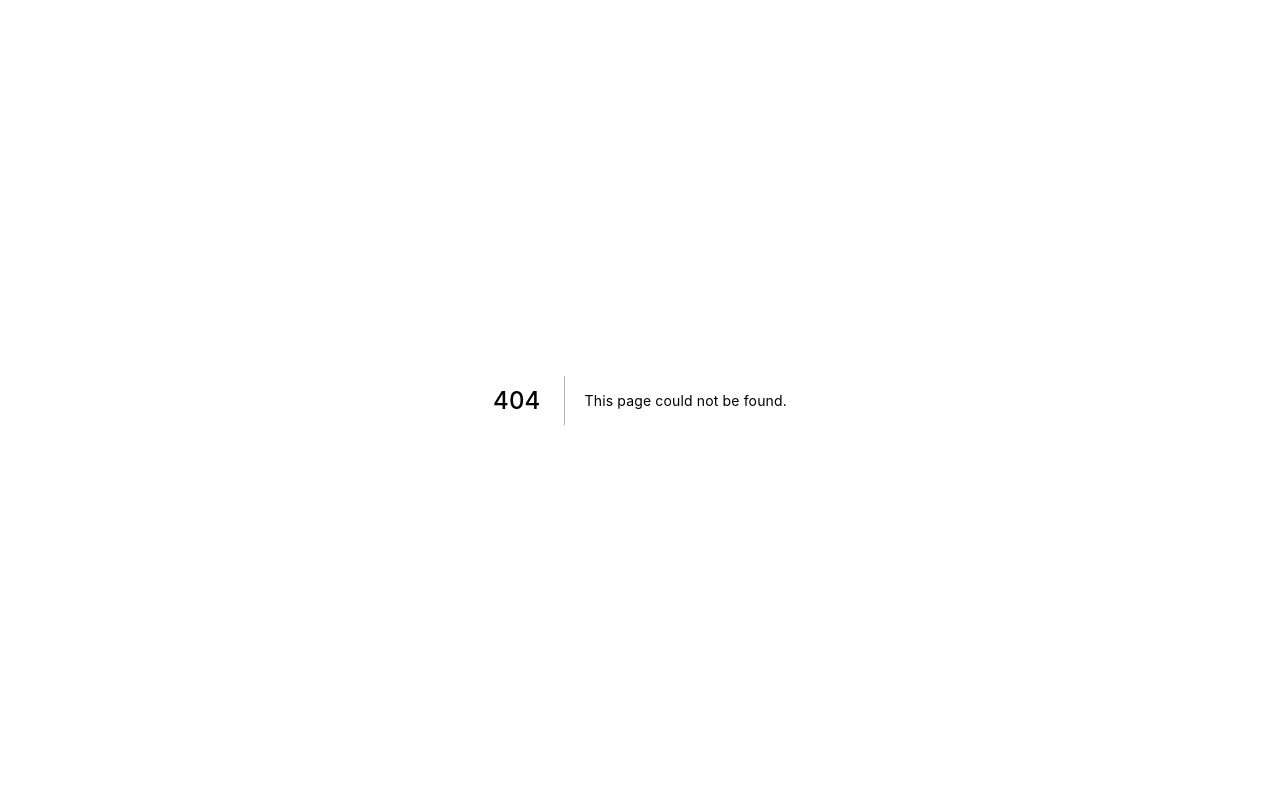
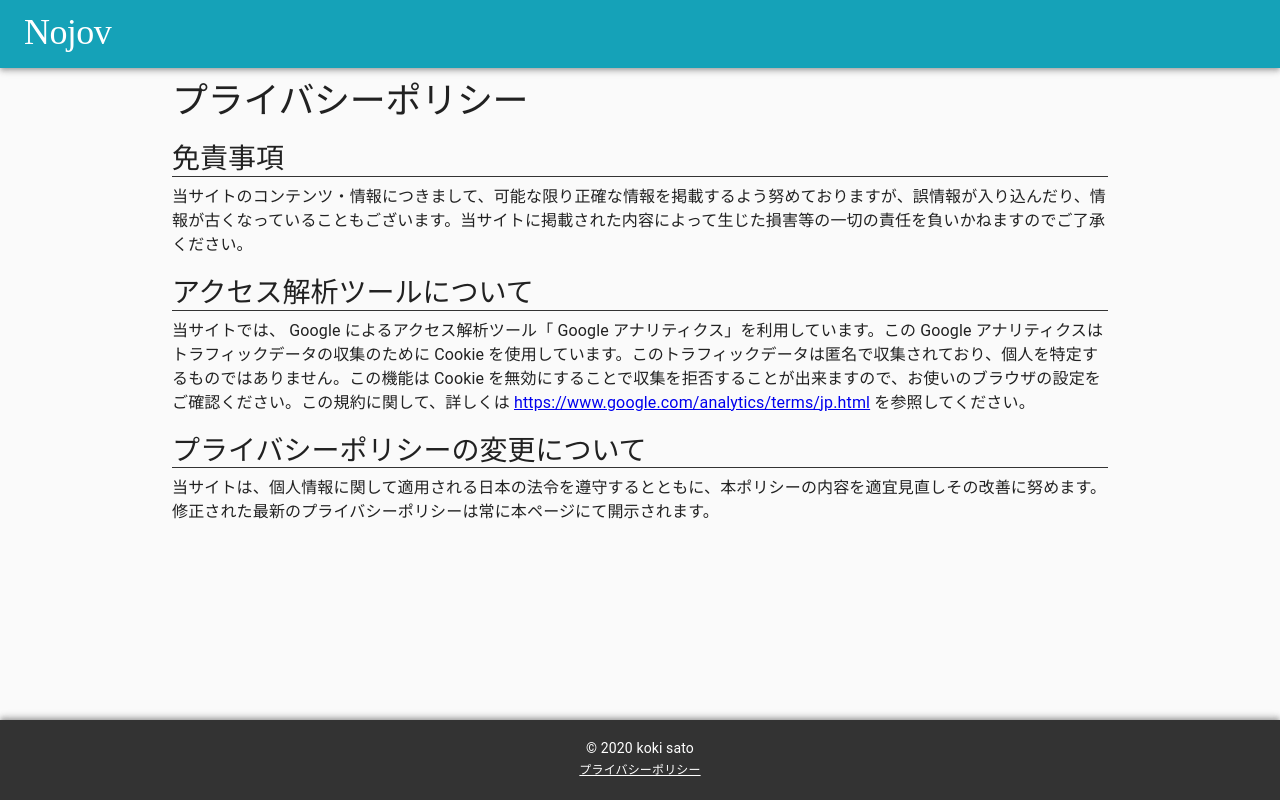
Before and after one commit to kou-pg-0131/nojov-ui, a Next.js app: page /privacy-policy in a window 1280 px wide. Before the commit this address had no page. Built offline with nearby package versions, Linux system fonts and the light colour scheme.

Commit message:
プライバシー・ポリシーも Next.js に移行

```diff
--- /dev/null
+++ b/src/pages/privacy-policy.tsx
@@ -0,0 +1,39 @@
+import React from 'react';
+import { Box, Typography } from '@material-ui/core';
+import { makeStyles, createStyles } from '@material-ui/core/styles';
+import { Layout } from '../layout';
+import { Item } from '../views/pages/privacyPolicy/item';
+
+const useStyles = makeStyles(() =>
+  createStyles({
+    pageTitle: {
+      fontSize: 36,
+    },
+  })
+);
+
+const PrivacyPolicyPage: React.FC = () => {
+  const classes = useStyles();
+
+  return (
+    <Layout>
+      <Box>
+        <Typography variant='h2' className={classes.pageTitle}>プライバシーポリシー</Typography>
+
+        <Item title='免責事項'>
+          当サイトのコンテンツ・情報につきまして、可能な限り正確な情報を掲載するよう努めておりますが、誤情報が入り込んだり、情報が古くなっていることもございます。当サイトに掲載された内容によって生じた損害等の一切の責任を負いかねますのでご了承ください。
+        </Item>
+
+        <Item title='アクセス解析ツールについて'>
+          当サイトでは、 Google によるアクセス解析ツール「 Google アナリティクス」を利用しています。この Google アナリティクスはトラフィックデータの収集のために Cookie を使用しています。このトラフィックデータは匿名で収集されており、個人を特定するものではありません。この機能は Cookie を無効にすることで収集を拒否することが出来ますので、お使いのブラウザの設定をご確認ください。この規約に関して、詳しくは <a href="https://www.google.com/analytics/terms/jp.html" target="_blank" rel="noopener noreferrer">https://www.google.com/analytics/terms/jp.html</a> を参照してください。
+        </Item>
+
+        <Item title='プライバシーポリシーの変更について'>
+          当サイトは、個人情報に関して適用される日本の法令を遵守するとともに、本ポリシーの内容を適宜見直しその改善に努めます。修正された最新のプライバシーポリシーは常に本ページにて開示されます。
+        </Item>
+      </Box>
+    </Layout>
+  );
+};
+
+export default PrivacyPolicyPage;
```
